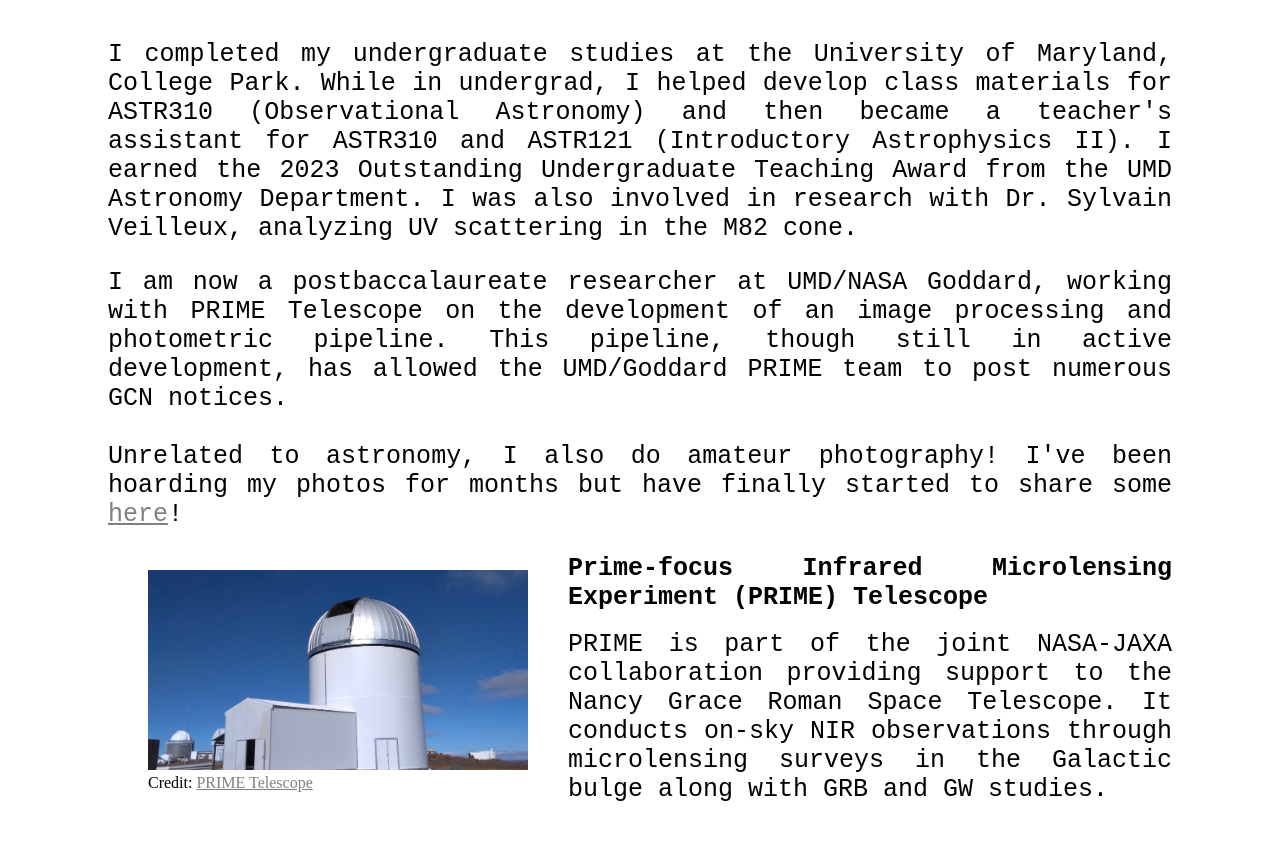
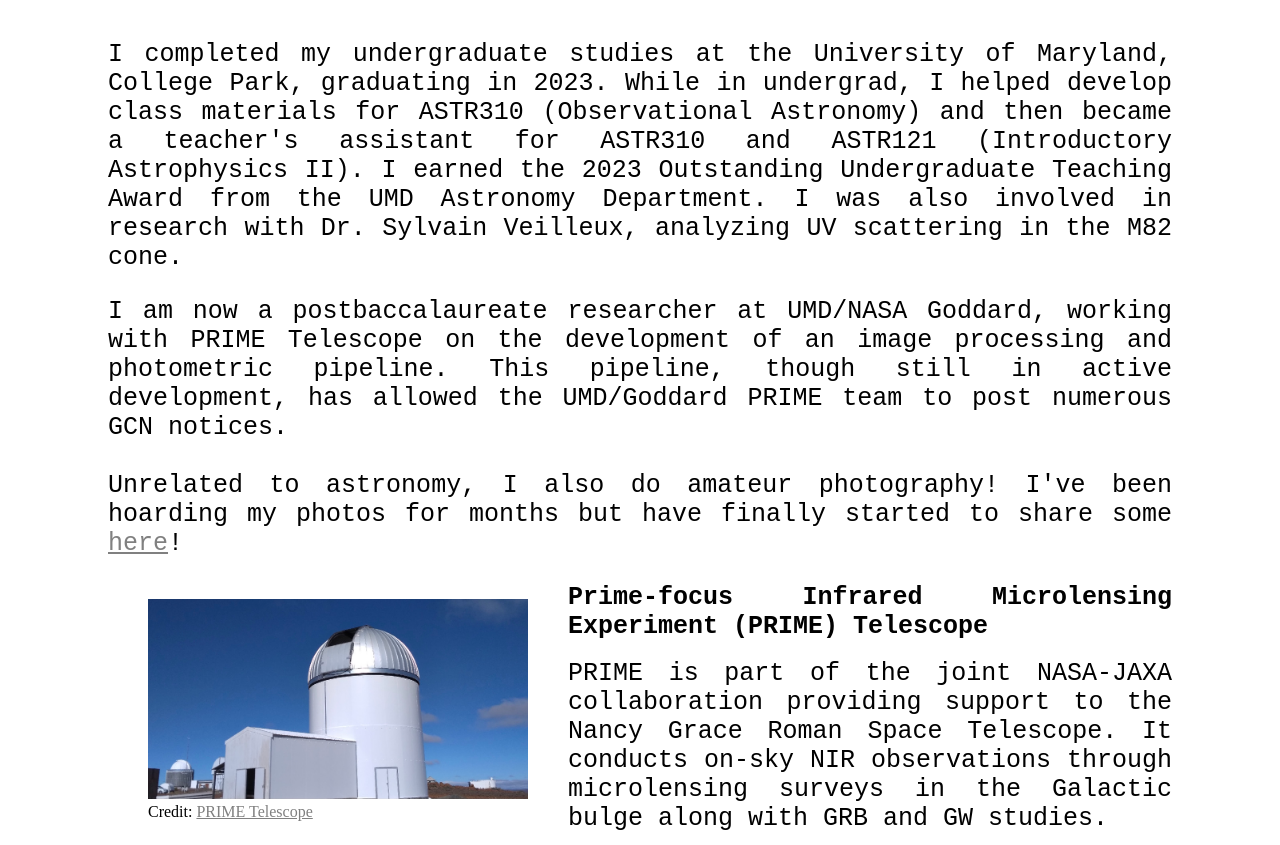
Before and after one commit to orionguiffreda/orionguiffreda.github.io, a plain HTML site: page about.html in a window 1280 px wide. Shown: the part 98-943 px from the top of the page. Before the commit the page ends 914 px from the top, so only its background shows below. Drawn offline with Linux system fonts and the light colour scheme.

Commit message:
another push to hopefully fixed stalled deployment

```diff
--- a/about.html
+++ b/about.html
@@ -22,11 +22,11 @@
     </div>
     <br>
     <p>
-        I completed my undergraduate studies at the University of Maryland, College Park.  While in undergrad, I helped
-        develop class materials for ASTR310 (Observational Astronomy) and then became a teacher's assistant for ASTR310
-        and ASTR121 (Introductory Astrophysics II).  I earned the 2023 Outstanding Undergraduate Teaching Award from the
-        UMD Astronomy Department.  I was also involved in research with Dr. Sylvain Veilleux, analyzing UV scattering in
-        the M82 cone.
+        I completed my undergraduate studies at the University of Maryland, College Park, graduating in 2023.
+        While in undergrad, I helped develop class materials for ASTR310 (Observational Astronomy) and then became a
+        teacher's assistant for ASTR310 and ASTR121 (Introductory Astrophysics II).  I earned the 2023 Outstanding
+        Undergraduate Teaching Award from the UMD Astronomy Department.  I was also involved in research with
+        Dr. Sylvain Veilleux, analyzing UV scattering in the M82 cone.
     </p>
     <p>
         I am now a postbaccalaureate researcher at UMD/NASA Goddard, working with PRIME Telescope on the development of
```
